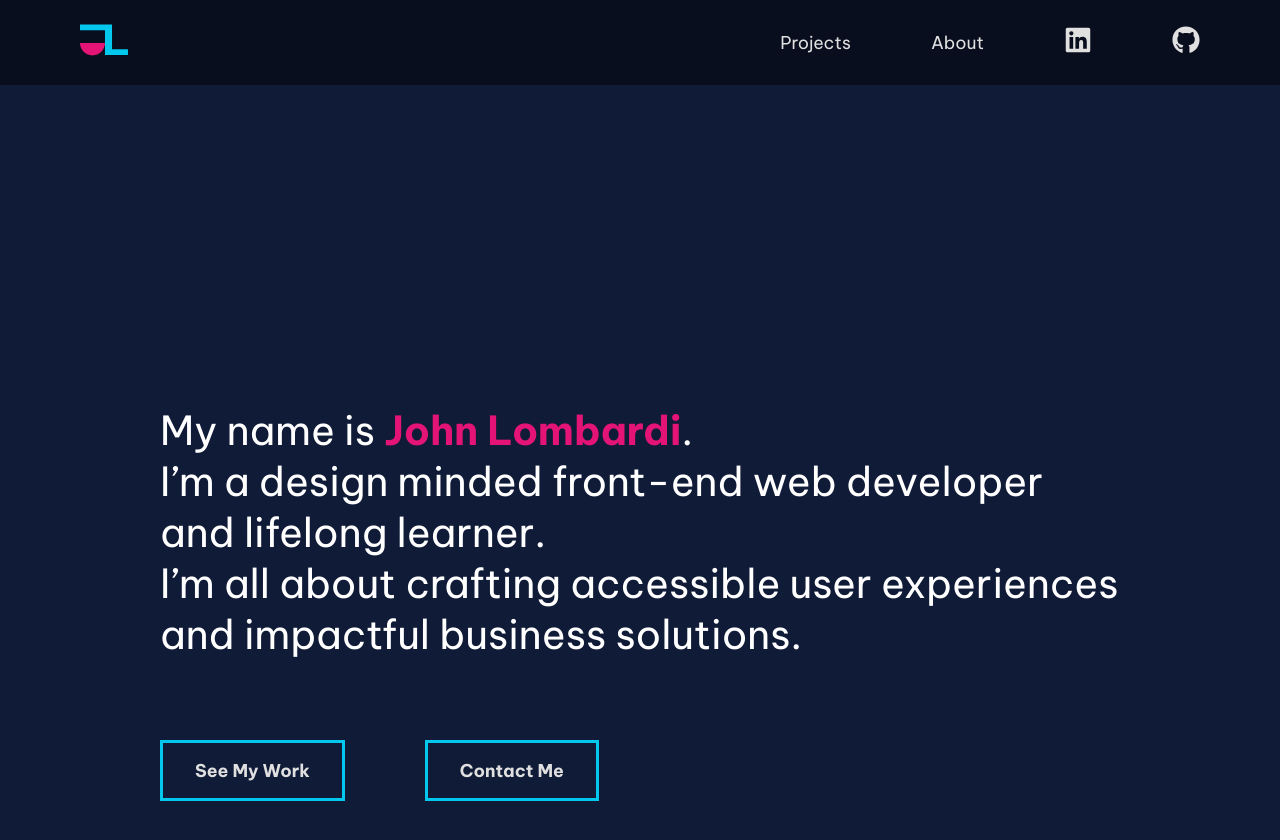
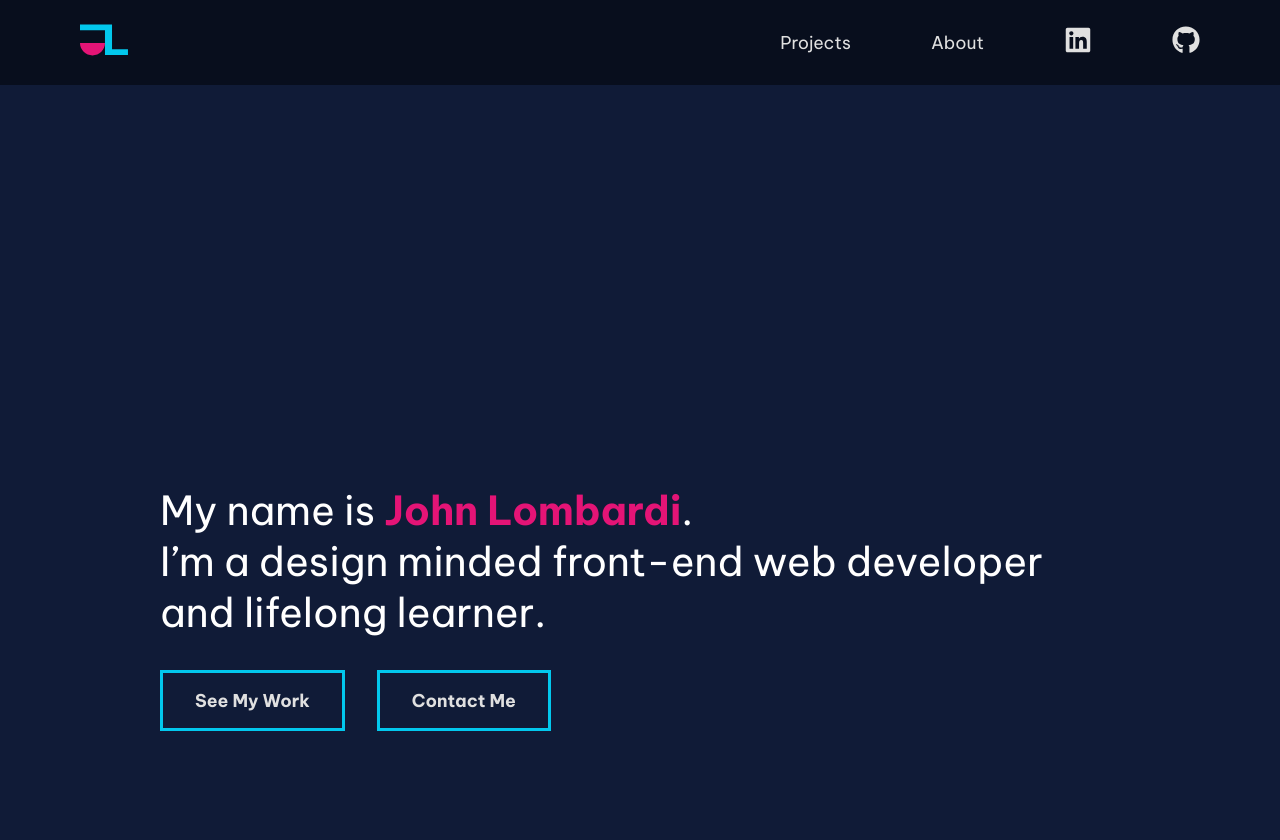
Before and after one commit to johnlombardi389/port, a React (Vite) app: page / in a window 1280 px wide. Shown: the top 840 px of the page. Built offline with nearby package versions, Linux system fonts and the light colour scheme.

Commit message:
Created new slide in animation for buttons

```diff
--- a/src/animation.jsx
+++ b/src/animation.jsx
@@ -48,3 +48,25 @@ export const fade = {
     },
   },
 };
+
+export const btnSlide = {
+  hidden: {
+    opacity: 0,
+    x: 500,
+  },
+  show: {
+    opacity: 1,
+    x: 0,
+    transition: {
+      ease: "easeOut",
+      duration: 1.5,
+    },
+  },
+  exit: {
+    opacity: 0,
+    y: 300,
+    transition: {
+      duration: 0.75,
+    },
+  },
+};
--- a/src/components/IntroSection.jsx
+++ b/src/components/IntroSection.jsx
@@ -2,7 +2,7 @@ import React from "react";
 import { Link } from "react-router-dom";
 // Animation
 import { motion } from "framer-motion";
-import { titleAnimation, fade } from "../animation";
+import { titleAnimation, btnSlide } from "../animation";
 
 function IntroSection() {
   return (
@@ -27,7 +27,7 @@ function IntroSection() {
         </div>
       </motion.div>
 
-      <motion.div className="title" variants={titleAnimation}>
+      {/* <motion.div className="title" variants={titleAnimation}>
         <div className="reveal">
           <div className="hide">
             <h2>
@@ -36,9 +36,9 @@ function IntroSection() {
             </h2>
           </div>
         </div>
-      </motion.div>
+      </motion.div> */}
 
-      <motion.div className="btn-container" variants={fade}>
+      <motion.div className="btn-container" variants={btnSlide}>
         <Link to={"/projects"}>
           <button className="intro-btn">See My Work</button>
         </Link>
--- a/src/styles/_home.scss
+++ b/src/styles/_home.scss
@@ -7,7 +7,7 @@
   flex-direction: column;
   color: white;
   margin: auto;
-  padding: 20rem 10rem;
+  padding: 25rem 10rem;
   .reveal {
     overflow: hidden;
   }
@@ -26,8 +26,8 @@
 }
 
 .intro-btn {
-  margin-top: 5rem;
-  margin-right: 5rem;
+  margin-top: 2rem;
+  margin-right: 2rem;
   padding: 1rem 2rem;
   font-size: 1.1rem;
   border: 3px solid $mainBlue;
```
